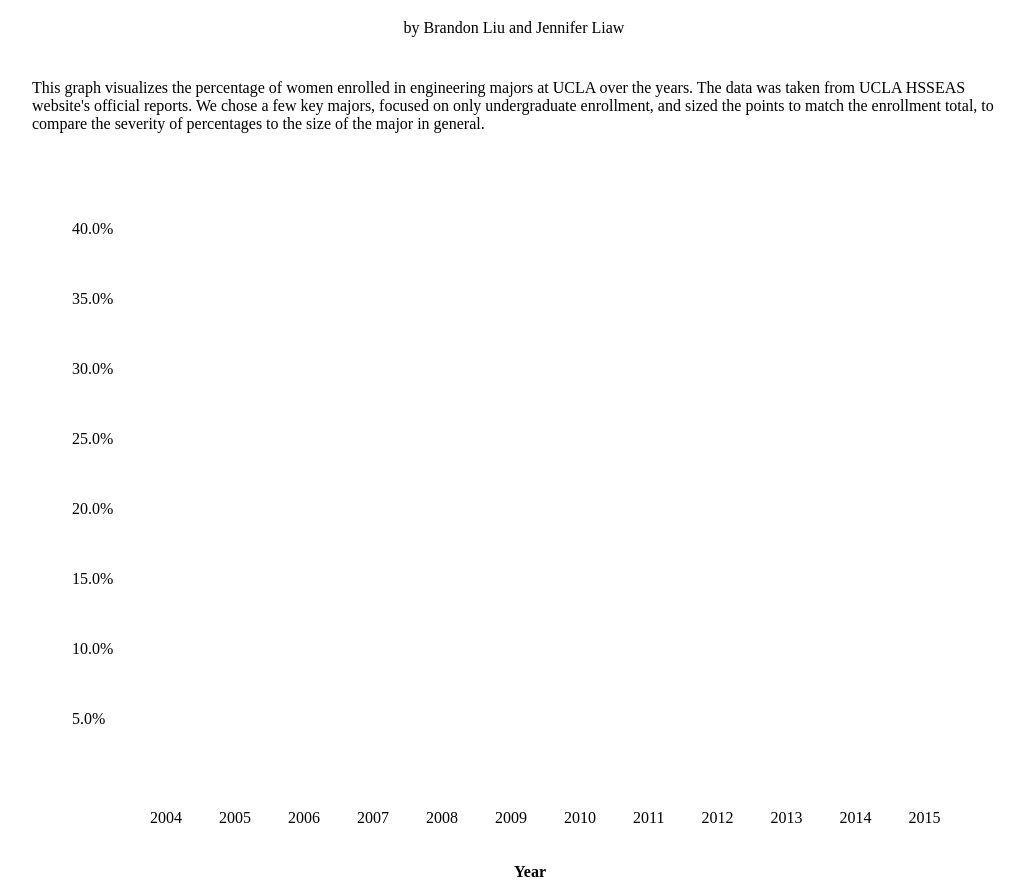
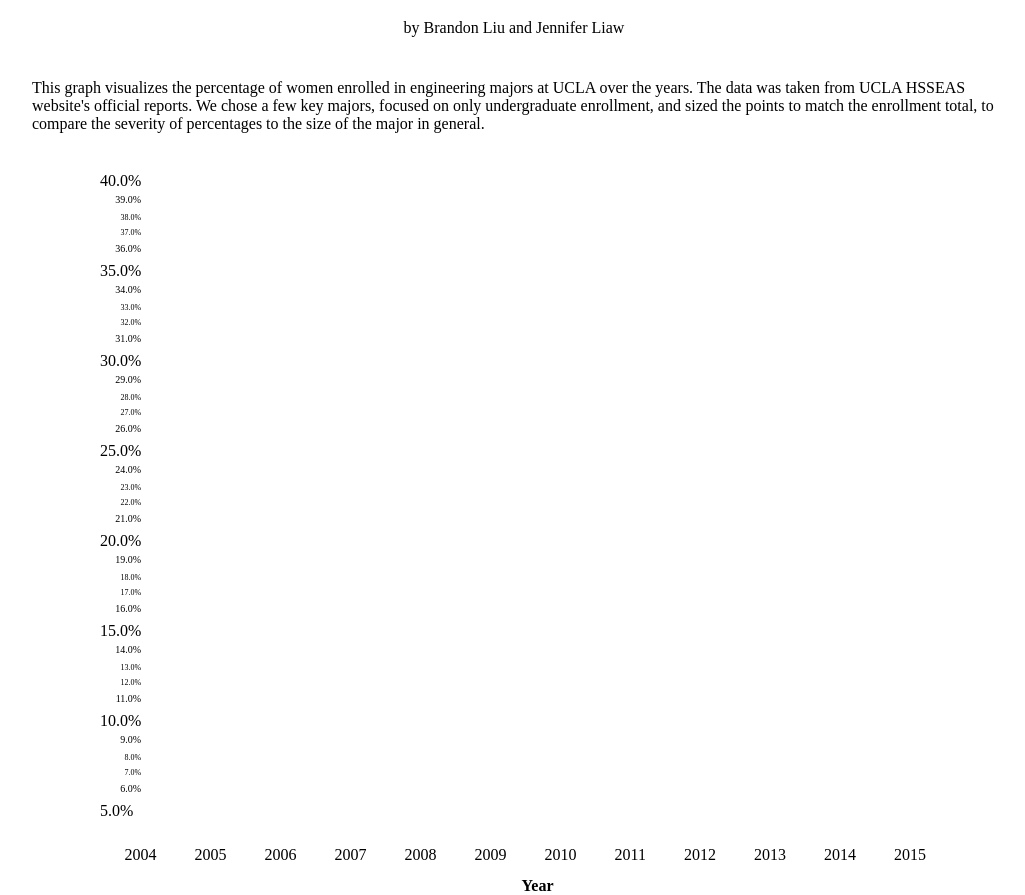
Before and after one commit to jdliaw/witatuclaviz, a plain HTML site: page index.html in a window 1280 px wide. Shown: the part 61-956 px from the top of the page, without its empty margins (126-1151 px from the left). Drawn offline with Linux system fonts and the light colour scheme; a script that the page names is missing.

Commit message:
Add extra ticks for y-axis, slightly resize canvas

```diff
--- a/index.css
+++ b/index.css
@@ -8,19 +8,18 @@
 
 .container {
   width: 100%;
-  height: 650px;
+  height: 700px;
 }
 
 .graph {
   width: 800px;
-  /*margin: auto;*/
   display: inline-block;
 }
 
 .axis-label {
   display: inline-block;
   top: 0;
-  height: 600px;
+  height: 670px;
   float: top;
 }
 
@@ -29,34 +28,42 @@
   -webkit-transform: rotate(-90deg);
   /* Firefox */
   -moz-transform: rotate(-90deg);
-  /*width: 600px;*/
-  /*right: 0;*/
 }
 
 .axis {
   display: inline-block;
-  height: 600px;
-  margin-left: 11%;
+  height: 670px;
+  margin-left: 17%;
 }
 
-#y-axis {
-  border-collapse: separate;
-  border-spacing: 50px;
+#regular {
+  /*padding-bottom: 60px;*/
+}
+
+#mini {
+  font-size: 10px;
+  float: right;
+  padding-bottom: 5px;
+}
+
+#tiny {
+  font-size: 8px;
+  float: right;
+  padding-bottom: 3px;
 }
 
 .x-val {
   margin: auto;
   width: 800px;
-  /*padding-left: 10px;*/
+  padding-left: 15px;
 }
 
-#x-axis {
-  border-collapse: separate;
-  border-spacing: 35px;
+#x-axis td {
+  padding-right: 35px;
 }
 
 #horizontal-label {
-  margin-top: 0;
+  margin-top: 10px;
   margin-left: 50%;
   font-weight: bold;
 }
--- a/index.html
+++ b/index.html
@@ -49,19 +49,47 @@
         <p id="vertical-axis">Percentage of women (%)</p>
       </div> -->
       <div class="axis">
-        <table id="y-axis">
-          <tr><td>40.0%</td></tr>
-          <tr><td>35.0%</td></tr>
-          <tr><td>30.0%</td></tr>
-          <tr><td>25.0%</td></tr>
-          <tr><td>20.0%</td></tr>
-          <tr><td>15.0%</td></tr>
-          <tr><td>10.0%</td></tr>
-          <tr><td>5.0%</td></tr>
+        <table class="y-axis">
+          <tr><td id="regular">40.0%</td></tr>
+          <tr><td id="mini">39.0%</td></tr>
+          <tr><td id="tiny">38.0%</td></tr>
+          <tr><td id="tiny">37.0%</td></tr>
+          <tr><td id="mini">36.0%</td></tr>
+          <tr><td id="regular">35.0%</td></tr>
+          <tr><td id="mini">34.0%</td></tr>
+          <tr><td id="tiny">33.0%</td></tr>
+          <tr><td id="tiny">32.0%</td></tr>
+          <tr><td id="mini">31.0%</td></tr>
+          <tr><td id="regular">30.0%</td></tr>
+          <tr><td id="mini">29.0%</td></tr>
+          <tr><td id="tiny">28.0%</td></tr>
+          <tr><td id="tiny">27.0%</td></tr>
+          <tr><td id="mini">26.0%</td></tr>
+          <tr><td id="regular">25.0%</td></tr>
+          <tr><td id="mini">24.0%</td></tr>
+          <tr><td id="tiny">23.0%</td></tr>
+          <tr><td id="tiny">22.0%</td></tr>
+          <tr><td id="mini">21.0%</td></tr>
+          <tr><td id="regular">20.0%</td></tr>
+          <tr><td id="mini">19.0%</td></tr>
+          <tr><td id="tiny">18.0%</td></tr>
+          <tr><td id="tiny">17.0%</td></tr>
+          <tr><td id="mini">16.0%</td></tr>
+          <tr><td id="regular">15.0%</td></tr>
+          <tr><td id="mini">14.0%</td></tr>
+          <tr><td id="tiny">13.0%</td></tr>
+          <tr><td id="tiny">12.0%</td></tr>
+          <tr><td id="mini">11.0%</td></tr>
+          <tr><td id="regular">10.0%</td></tr>
+          <tr><td id="mini">9.0%</td></tr>
+          <tr><td id="tiny">8.0%</td></tr>
+          <tr><td id="tiny">7.0%</td></tr>
+          <tr><td id="mini">6.0%</td></tr>
+          <tr><td id="regular">5.0%</td></tr>
         </table>
       </div>
       <div class="graph">
-        <canvas id="gl-canvas" width="800" height="600">
+        <canvas id="gl-canvas" width="800" height="670">
           Your browser doesn't support HTML5 canvas.
         </canvas>
       </div>
```
